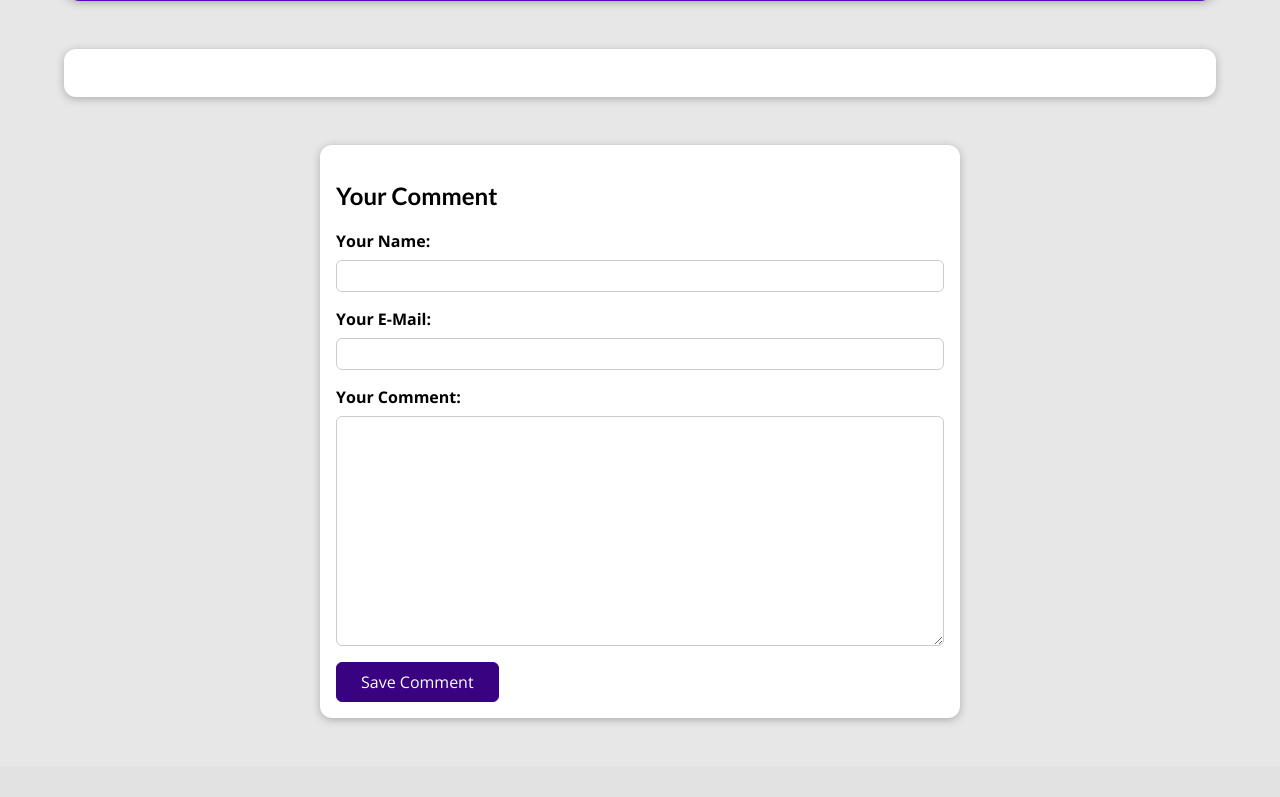
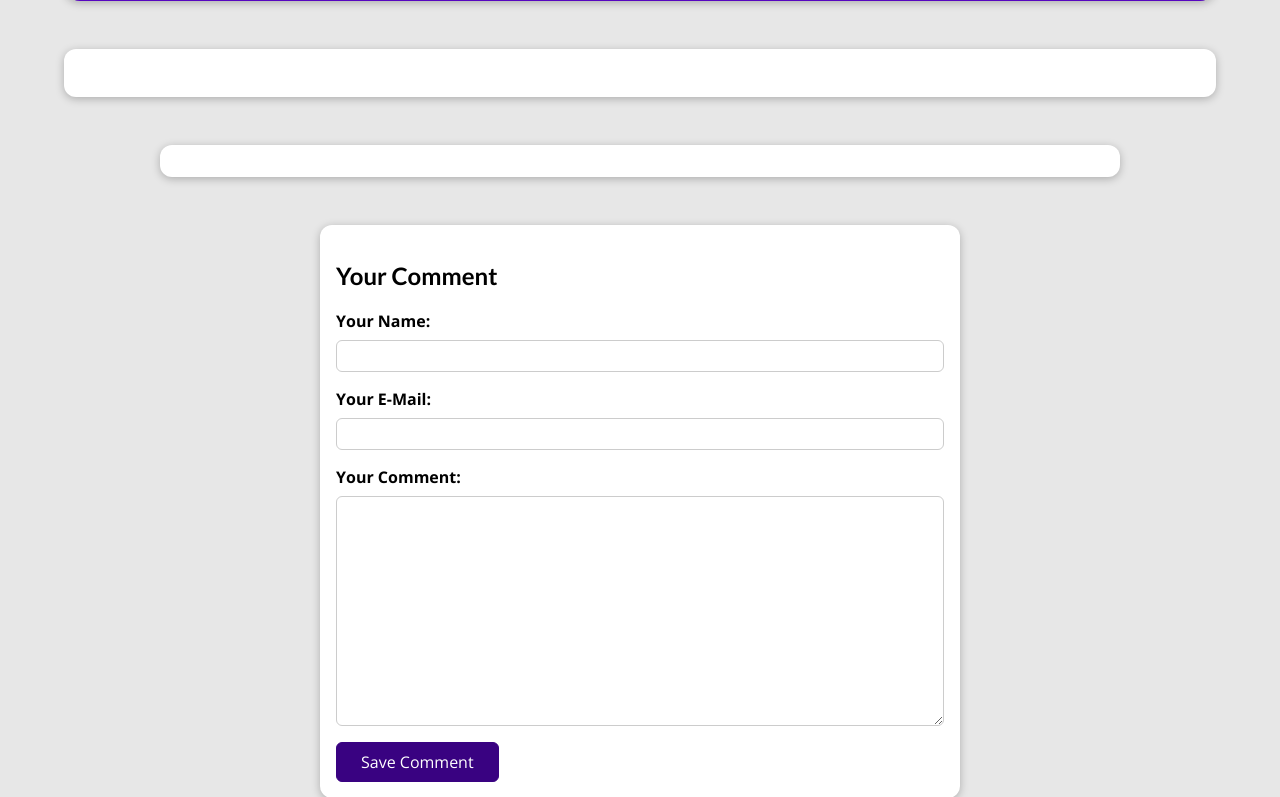
Before and after one commit to modkit56/django-fullstack, a Django app: template sid_website/blog/templates/blog/post-detail.html in a window 1280 px wide. Shown: the part 479-1276 px from the top of the page. Before the commit the page ends 1201 px from the top, so only its background shows below. Run offline with Django 4.2, Linux system fonts and the light colour scheme; the template is opened without the code that fills it: values that come from a table or form of the project are taken from there, others are empty; parts of the project's set-up code (start-up, migrations or seed data) failed here and were passed over.

Commit message:
Comments
- added a comments box to display comments made by users
- added CSS to style it accordingly

```diff
--- a/sid_website/blog/static/blog/post-detail.css
+++ b/sid_website/blog/static/blog/post-detail.css
@@ -1,3 +1,32 @@
+#comment_box {
+  margin: 3rem auto;
+  width: 90%;
+  max-width: 60rem;
+  border-radius: 12px;
+  background-color: white;
+  box-shadow: 0 2px 8px rgba(0, 0, 0, 0.25);
+  padding: 1rem 2rem;
+}
+
+#comment_box ul {
+  list-style: none;
+  margin: 0;
+  padding: 0;
+}
+
+#comment_box li {
+  margin-bottom: 1rem;
+  border-bottom: 2px solid #ccc;
+}
+
+#comment_box li:nth-last-of-type {
+  border-bottom: none;
+}
+
+#comment_box h2 {
+  color: #464646;
+}
+
 body {
   background-color: #e7e7e7;
 }
--- a/sid_website/blog/templates/blog/post-detail.html
+++ b/sid_website/blog/templates/blog/post-detail.html
@@ -39,6 +39,17 @@
         {{post.content|linebreaks}}
     </main>
 
+    <section id="comment_box">
+        <ul>
+            {% for comment in comments %}
+                <li>
+                    <h2>{{ comment.user_name }}</h2>
+                    <p>{{ comment.text|linebreaks }}</p>
+                </li>
+            {% endfor %}
+        </ul>
+    </section>
+
     <section id="comment-form">
         <h2>Your Comment</h2>
         <form action="{% url "induvidual-post-page" post.slug %}" method="POST">
```
Also changed, not shown: sid_website/blog/views.py (+5 -2 lines).
